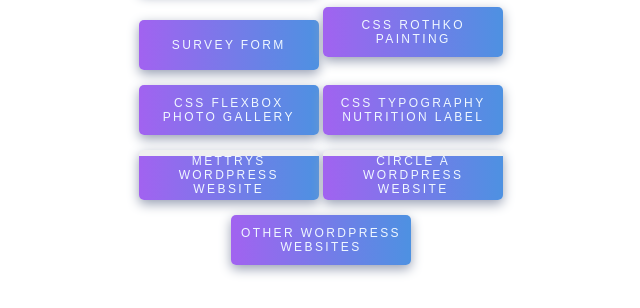
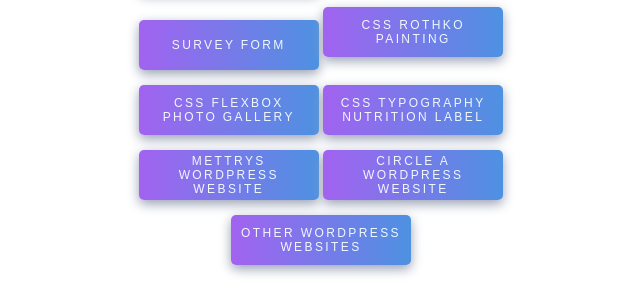
Before and after one commit to heathology/heathology.github.io, a plain HTML site: page index.html in a window 1280 px wide. Shown: the part 706-1014 px from the top of the page, without its empty margins (319-959 px from the left). Drawn offline with Linux system fonts and the light colour scheme.

Commit message:
updated project buttons three-lines

```diff
--- a/css/styles.css
+++ b/css/styles.css
@@ -98,6 +98,11 @@
 }
 
 .button-two-line
+{
+	vertical-align: super;
+}
+
+.button-three-line
 {
 	vertical-align: super;
 }
@@ -210,6 +215,23 @@
 	transform: translateX(100px);
 }
 
+.fill-seven {
+	position: absolute;
+	background-image: linear-gradient(to right, #E040FB, #00BCD4);
+	background-size: 150% 150%;
+	height: 80px;
+	width: 320px;
+	border-radius: 5px;
+	margin: -60px 0 0 -140px;
+	z-index: -2;
+	transition: all 0.4s ease;
+}
+
+.button-container-seven:hover .fill-seven {
+	-webkit-transform: translateX(100px);
+	-moz-transform: translateX(100px);
+	transform: translateX(100px);
+}
 @-webkit-keyframes gradient {
 	0% {
 		background-position: 0% 50%;
--- a/index.html
+++ b/index.html
@@ -51,22 +51,22 @@
 				<div class="fill-six"></div>
 			</button></a>
 			</div>
-			<div class="button-container button-container-six inner">
+			<div class="button-container button-container-six inner button-three-line">
 				<a href="http://mettrys.com/"><button>
 				Mettrys WordPress Website
-				<div class="fill-six"></div>
+				<div class="fill-seven"></div>
 			</button></a>
 			</div>
-			<div class="button-container button-container-six inner">
+			<div class="button-container button-container-six inner button-three-line">
 				<a href="http://circlea.co/"><button>
 				Circle A WordPress Website
-				<div class="fill-six"></div>
+				<div class="fill-seven"></div>
 			</button></a>
 			</div>
-			<div class="button-container button-container-six inner">
+			<div class="button-container button-container-six inner button-three-line">
 				<a href="https://www.behance.net/gallery/143444635/Website-WordPress-Graphic-Design"><button>
 				Other WordPress Websites
-				<div class="fill-six"></div>
+				<div class="fill-seven"></div>
 			</button></a>
 			</div>
 		</div>
```
